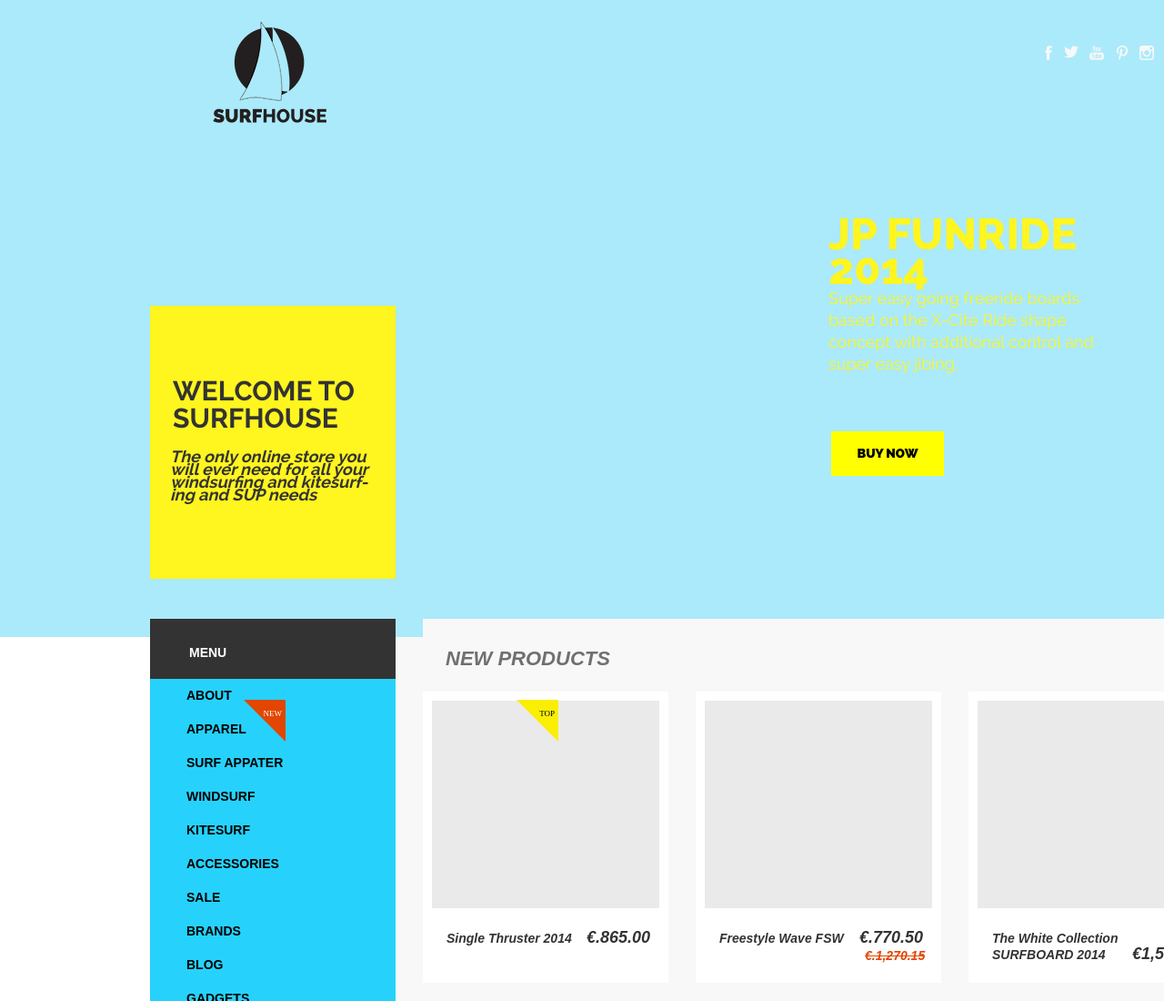
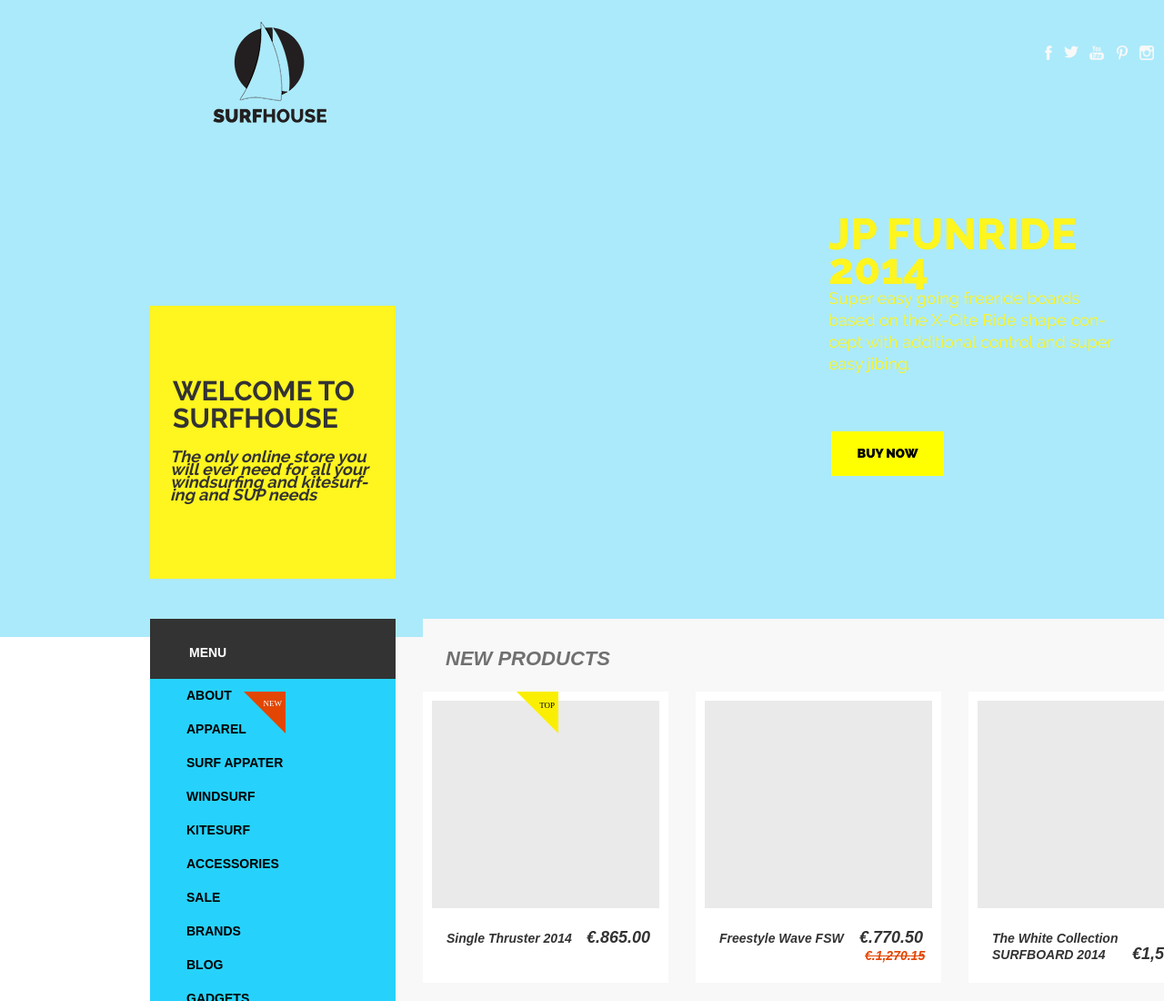
Before and after one commit to milkivan/milkivan.github.io, a plain HTML site: page index.html in a window 1280 px wide. Shown: the top 1100 px of the page at 91% size. Drawn offline with Linux system fonts and the light colour scheme; a web font is replaced by a local one.

Commit message:
Add files via upload

```diff
--- a/index.html
+++ b/index.html
@@ -28,7 +28,7 @@
 		      </div>
 		      <div class="header__deal">
 		      	<span class="JP_funride_text">jp funride 2014</span>
-		      	<p class="Super_easy_text">Super easy going freeride boards based on the X-Cite Ride shape concept with additional control and super easy jibing.</p>
+		      	<p class="Super_easy_text">Super easy going freeride boards based on the X-Cite Ride shape con- cept with additional control and super easy jibing.</p>
 		      	<a href="#" class="buy_button">buy now</a>
 		      </div>
 
--- a/style.css
+++ b/style.css
@@ -895,7 +895,7 @@ input[type="submit"] {
 /*Треугольники, работают только на 1 разрешении экрана*/
 .new_products .new {
 	position: absolute;
-	top: 769px;
+	top: 760px;
 	right: 966px;
 	border: 23px solid transparent;
 	border-top: 23px solid #e24602;
@@ -904,7 +904,7 @@ input[type="submit"] {
 
 .new p {
 	position: absolute;
-	top: -13px;
+	top: -15px;
 	right: -19px;
 	text-transform: uppercase;
 	font-size: 9px;
@@ -914,7 +914,7 @@ input[type="submit"] {
 
 .new_products .top {
 	position: absolute;
-	top: 769px;
+	top: 760px;
 	right: 666px;
 	border: 23px solid transparent;
 	border-top: 23px solid #faef03;;
```
